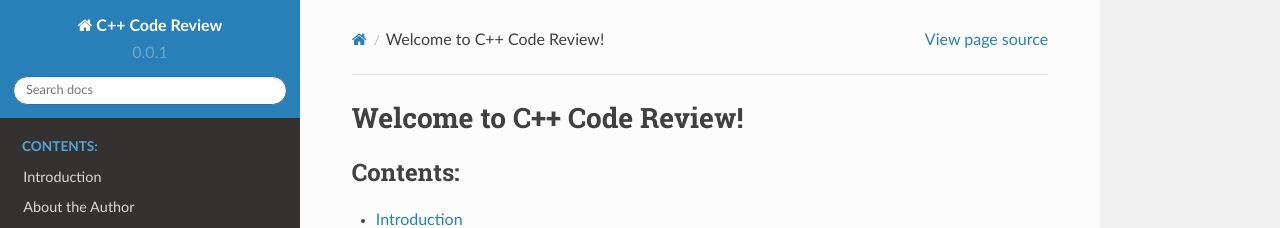
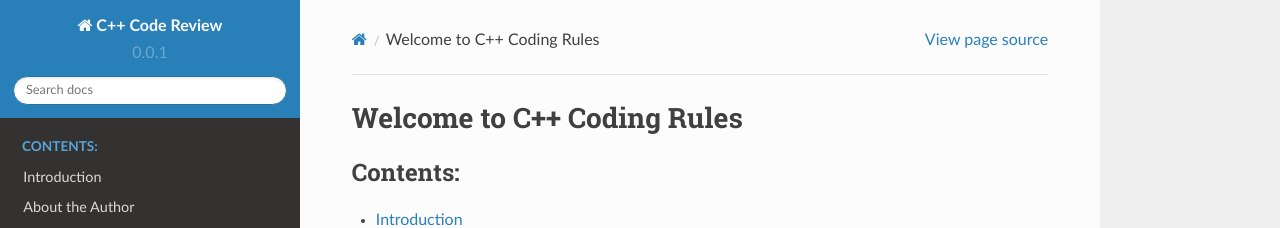
Before and after one commit to ckalapat/cpp-code-review, a Sphinx documentation site: the page built from source/index.rst, in a window 1280 px wide and 1298 px high. Shown: the top 228 px of the window. Built offline with Sphinx 7.4.7 and the Read the Docs theme 2.0.0, drawn with Linux system fonts in a browser that asks for light colours.

Commit message:
Fixed title

```diff
--- a/source/index.rst
+++ b/source/index.rst
@@ -1,9 +1,9 @@
-.. C++ Code Review documentation master file, created by
+.. C++ Coding Rules documentation master file, created by
    sphinx-quickstart on Mon Mar 18 14:38:49 2019.
    You can adapt this file completely to your liking, but it should at least
    contain the root `toctree` directive.
 
-Welcome to C++ Code Review!
+Welcome to C++ Coding Rules
 ===========================
 
 .. toctree::
```
